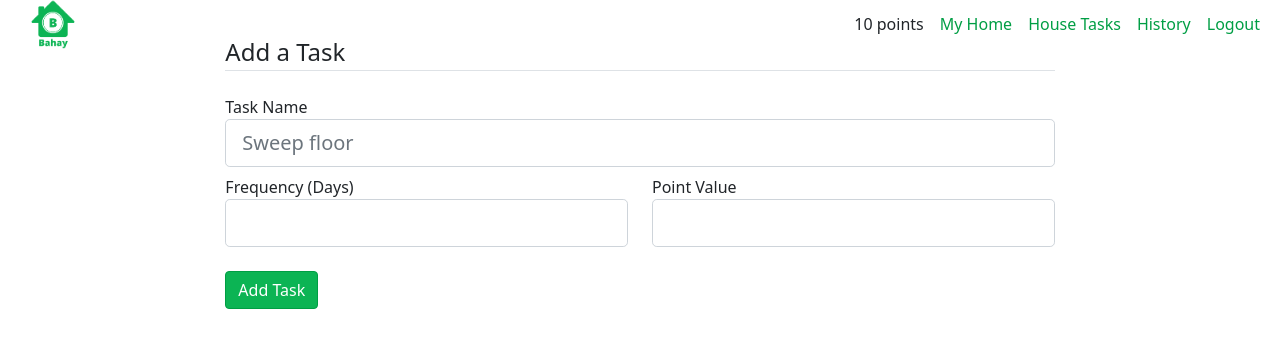
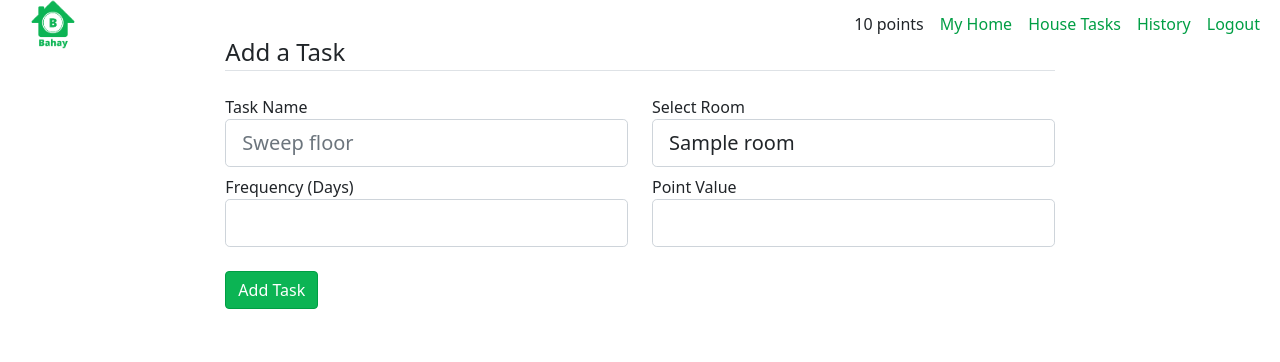
Before and after one commit to kharissa/springhackathon22, a Flask app: page /task/add in a window 1280 px wide. Shown: the part 14-376 px from the top of the page. Run offline with Flask 2, Linux system fonts and the light colour scheme; a user stored in the database is signed in; tables that the repository leaves empty hold one stand-in row (values such as "Sample post"); some libraries are stand-ins or nearby versions.

Commit message:
add procfile

```diff
--- a/bahay/forms.py
+++ b/bahay/forms.py
@@ -1,7 +1,8 @@
 from flask_wtf import FlaskForm
-from wtforms import StringField, PasswordField, SubmitField, BooleanField, IntegerField
+from wtforms import StringField, PasswordField, SubmitField, BooleanField, IntegerField, SelectField
 from wtforms.validators import DataRequired, Email, EqualTo, ValidationError
-from bahay.models import User
+from bahay.models import User, Room
+from flask_login import current_user
 
 class RegistrationForm(FlaskForm):
     """ Register new user form. """
@@ -45,4 +46,5 @@ class AddTaskForm(FlaskForm):
     name = StringField("Task Name", validators=[DataRequired()], render_kw={"placeholder": "Sweep floor"})
     frequency = IntegerField("Frequency (Days)", validators=[DataRequired()])
     points = IntegerField("Point Value", validators=[DataRequired()])
+    room = SelectField(u'Select Room', coerce=int)
     submit = SubmitField("Add Task")
--- a/bahay/models.py
+++ b/bahay/models.py
@@ -27,7 +27,7 @@ class User(db.Model, UserMixin):
 
     def __repr__(self):
         """ Prints string of User. """
-        return f"User('{self.id}', '{self.name}')"
+        return f"User('{self.id}', '{self.first_name}')"
 
 class House(db.Model):
     """ Represents a household. """
--- a/bahay/routes.py
+++ b/bahay/routes.py
@@ -1,8 +1,8 @@
 from bahay import app, db, bcrypt
+from flask_login import login_user, current_user, logout_user
 from flask import render_template, url_for, flash, redirect, request, jsonify
 from bahay.models import User, House, Room, Task, History
 from bahay.forms import AddRoomForm, AddTaskForm, RegistrationForm, LoginForm, JoinForm, CreateForm
-from flask_login import login_user, current_user, logout_user
 from datetime import datetime, timedelta
 import string
 import random
@@ -122,6 +122,7 @@ def get_task():
 def add_task():
     """ Render Add a Task form. """
     form = AddTaskForm()
+    form.room.choices = [(r.id, r.name) for r in Room.query.filter_by(house_id=current_user.house.id)]
     if form.validate_on_submit():
         room = Room.query.get(request.args['id'])
         due_date = datetime.utcnow() + timedelta(days=form.frequency.data)
--- a/bahay/templates/home.html
+++ b/bahay/templates/home.html
@@ -15,7 +15,7 @@
                 <div class="row">
                     <div class="col">
                         {% if current_user.is_authenticated %}
-                        <a href="{{ url_for('profile') }}">
+                        <a href="{{ url_for('house_tasks') }}">
                             <button type="button" class="btn btn-bahay ml-4">View House Tasks</button>
                         </a>
                         {% else %}
--- a/bahay/templates/house/add-task.html
+++ b/bahay/templates/house/add-task.html
@@ -20,6 +20,21 @@
                                 </div>
                                 {% else %}
                                 {{ form.name(class="form-control form-control-lg") }}
+                                {% endif %}
+                            </div>
+                        </div>
+                        <div class="col">
+                            <div class="form-group dropdown">
+                                {{ form.room.label(class="form-control-label drop-down") }}
+                                {% if form.room.errors %}
+                                {{ form.room(class="form-control form-control-lg is-invalid") }}
+                                <div class="invalid-feedback">
+                                    {% for error in form.room.errors %}
+                                    <span>{{ error }}</span>
+                                    {% endfor %}
+                                </div>
+                                {% else %}
+                                {{ form.room(class="form-control form-control-lg") }}
                                 {% endif %}
                             </div>
                         </div>
```
Also changed, not shown: 1 other file.
